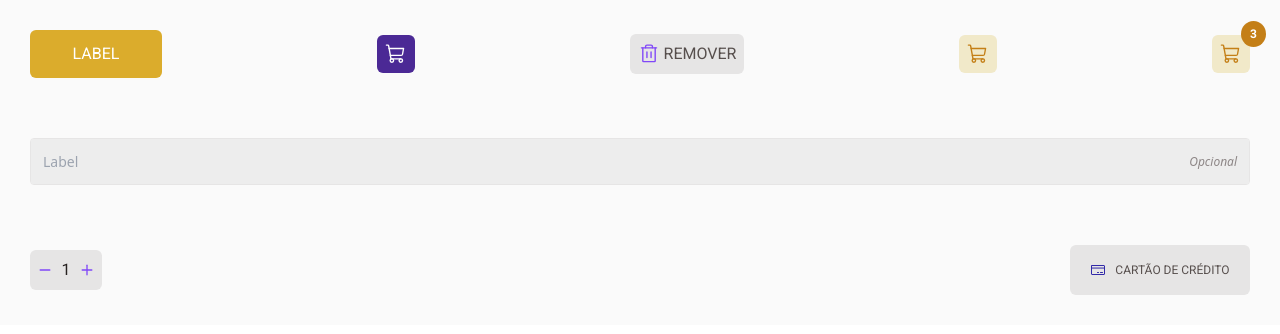
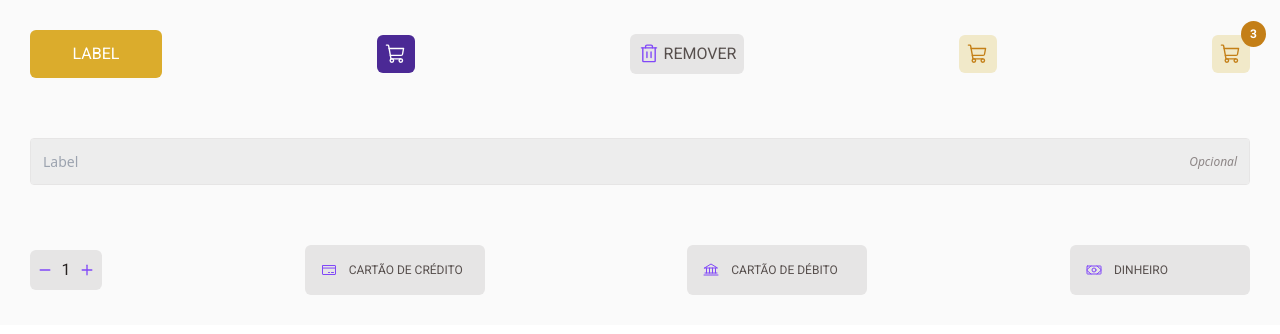
Before and after one commit to alex-britto/PDCoffe, a React (Vite) app: page / in a window 1280 px wide. Shown: the top 334 px of the page. Built offline with nearby package versions, Linux system fonts and the light colour scheme.

Commit message:
feat: dynamic icon implementation in SelectPaymentInput component

```diff
--- a/src/App.tsx
+++ b/src/App.tsx
@@ -1,11 +1,11 @@
-import { ShoppingCart, Trash } from "phosphor-react";
+import { Bank, CreditCard, Money, ShoppingCart, Trash } from "phosphor-react";
 import styled, { ThemeProvider } from "styled-components";
 import {
   Button,
   CartButton,
   DeleteButton,
-  SelectCardInput,
   SelectInput,
+  SelectPaymentInput,
   TextInput,
 } from "./components";
 
@@ -48,7 +48,9 @@ function App() {
 
       <Container>
         <SelectInput />
-        <SelectCardInput label="Cartão de crédito" />
+        <SelectPaymentInput label="Cartão de crédito" icon={<CreditCard />} />
+        <SelectPaymentInput label="Cartão de débito" icon={<Bank />} />
+        <SelectPaymentInput label="Dinheiro" icon={<Money />} />
       </Container>
     </ThemeProvider>
   );
--- a/src/components/SelectCardInput/index.tsx
+++ b/src/components/SelectPaymentInput/index.tsx
@@ -1,12 +1,12 @@
-import { CreditCard } from "phosphor-react";
-import { useState } from "react";
+import { ReactNode, useState } from "react";
 import { Container } from "./styles";
 
-interface SelectCardInputProps {
+interface SelectPaymentInputProps {
   label: string;
+  icon: ReactNode;
 }
 
-export function SelectCardInput({ label }: SelectCardInputProps) {
+export function SelectPaymentInput({ label, icon }: SelectPaymentInputProps) {
   const [isSelected, setIsSelected] = useState(false);
 
   function handleSelectCard() {
@@ -15,7 +15,7 @@ export function SelectCardInput({ label }: SelectCardInputProps) {
 
   return (
     <Container isSelected={isSelected} onClick={handleSelectCard}>
-      <CreditCard size={16} color="#3129a8" />
+      <div>{icon}</div>
       <span>{label}</span>
     </Container>
   );
--- a/src/components/SelectCardInput/styles.ts
+++ b/src/components/SelectPaymentInput/styles.ts
@@ -7,11 +7,12 @@ interface ContainerProps {
 export const Container = styled.button<ContainerProps>`
   display: flex;
   align-items: center;
-  justify-content: space-around;
+  justify-content: flex-start;
   background-color: ${({ theme }) => theme.colors.base.button};
   color: ${({ theme }) => theme.colors.base.text};
   text-transform: uppercase;
   padding: 16px;
+  gap: 12px;
   width: 180px;
   border: none;
   border-radius: 6px;
@@ -19,6 +20,11 @@ export const Container = styled.button<ContainerProps>`
   font-size: 0.75rem;
   transition: 0.2s;
   cursor: pointer;
+
+  div {
+    color: ${({ theme }) => theme.colors.purple.default};
+    font-size: 16px;
+  }
 
   &:hover {
     background-color: ${({ theme }) => theme.colors.base.hover};
--- a/src/components/index.ts
+++ b/src/components/index.ts
@@ -1,6 +1,6 @@
 export { Button } from "./Button";
 export { CartButton } from "./CartButton";
 export { DeleteButton } from "./DeleteButton";
-export { SelectCardInput } from "./SelectCardInput";
 export { SelectInput } from "./SelectInput";
+export { SelectPaymentInput } from "./SelectPaymentInput";
 export { TextInput } from "./TextInput";
```
